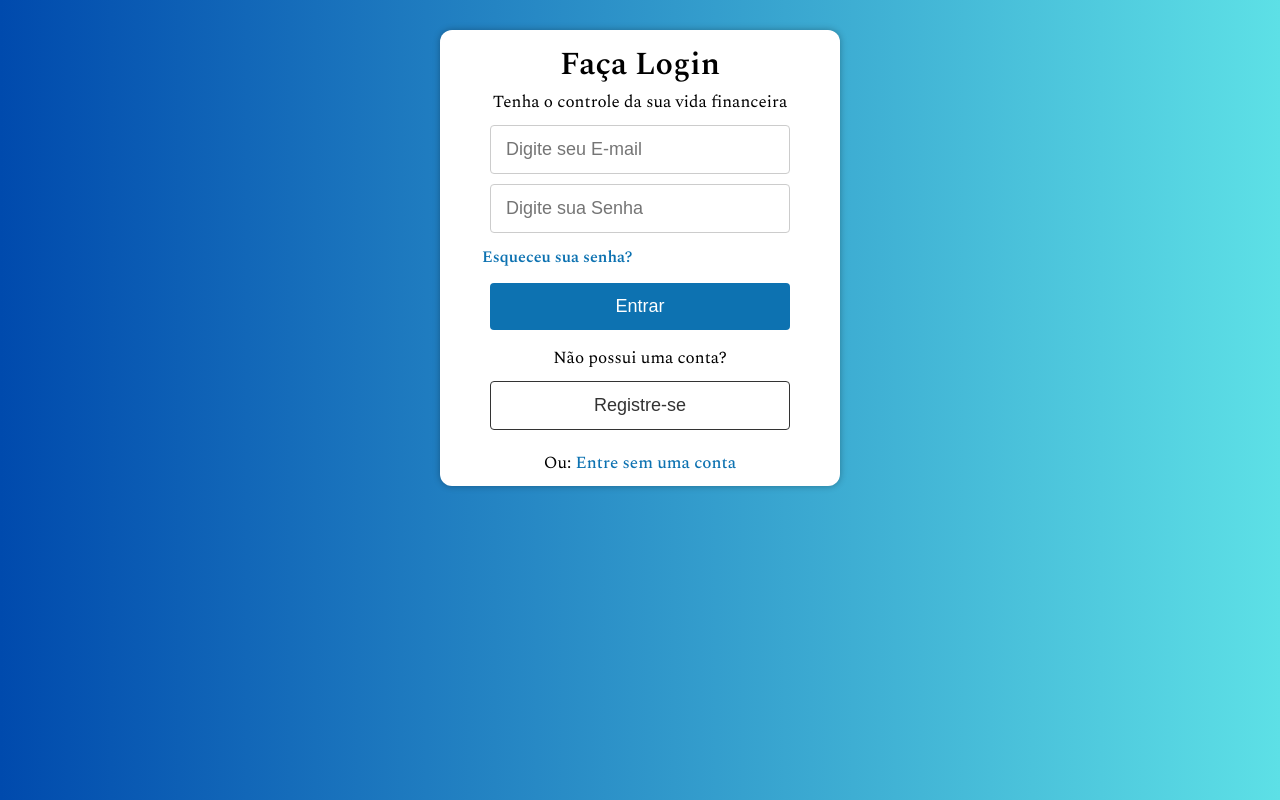
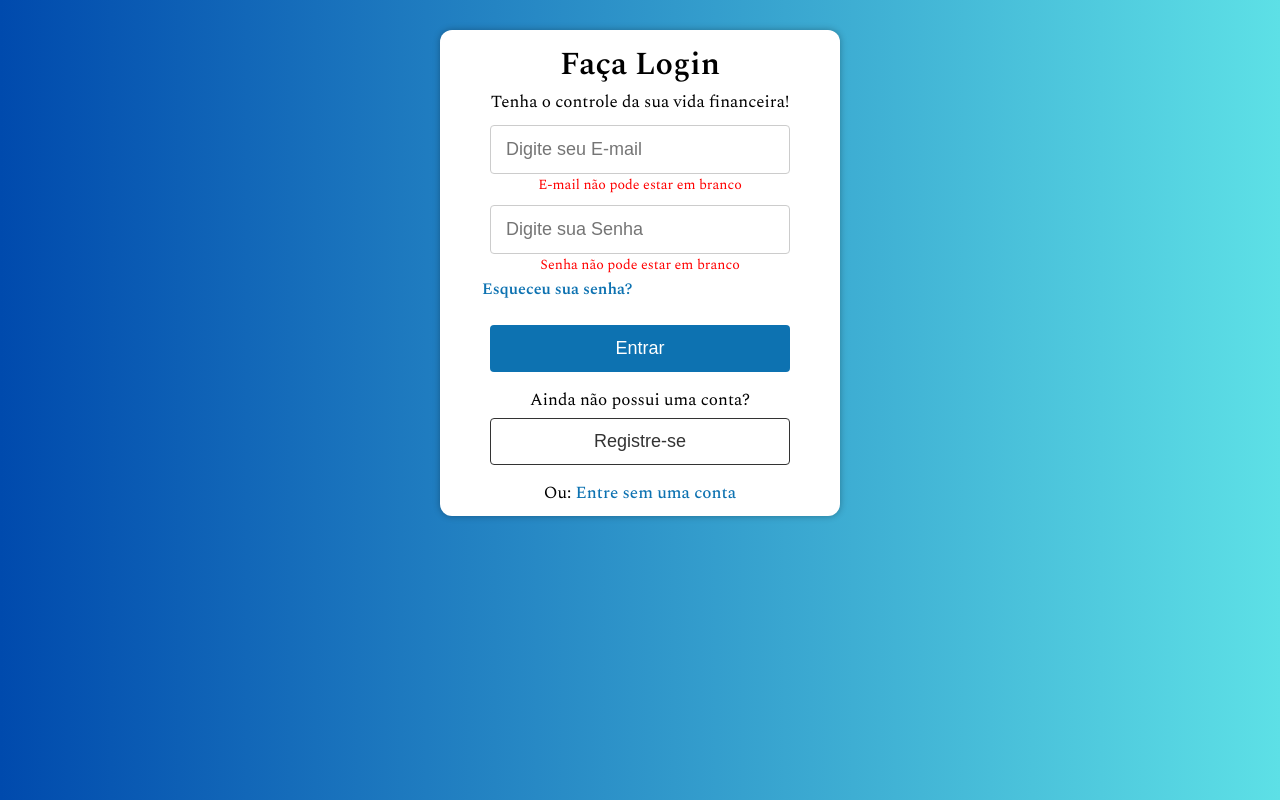
Before and after one commit to sandersonrafael/my-financial-app, a React (Vite) app in the folder front-end/: page / in a window 1280 px wide. Both pictures are taken after a click on the button "Entrar". Built offline with nearby package versions, Linux system fonts and the light colour scheme.

Commit message:
login page semi finished

```diff
--- a/front-end/package.json
+++ b/front-end/package.json
@@ -14,7 +14,8 @@
     "react-dom": "^18.2.0",
     "react-icons": "^4.10.1",
     "react-router-dom": "^6.14.1",
-    "styled-components": "^5.3.11"
+    "styled-components": "^5.3.11",
+    "validator": "^13.9.0"
   },
   "devDependencies": {
     "@vitejs/plugin-react": "^4.0.2",
--- a/front-end/src/components/Buttons/index.jsx
+++ b/front-end/src/components/Buttons/index.jsx
@@ -1,14 +1,14 @@
 import PropTypes from 'prop-types';
 import * as Styled from './styles';
 
-export const PrimaryButton = ({ children, style }) => (
-  <Styled.PrimaryButton style={style}>
+export const PrimaryButton = ({ children, style, onClick }) => (
+  <Styled.PrimaryButton style={style} onClick={onClick}>
     {children}
   </Styled.PrimaryButton>
 );
 
-export const SecondaryButton = ({ children, style }) => (
-  <Styled.SecondaryButton style={style}>
+export const SecondaryButton = ({ children, style, onClick }) => (
+  <Styled.SecondaryButton style={style} onClick={onClick}>
     {children}
   </Styled.SecondaryButton>
 );
@@ -16,9 +16,11 @@ export const SecondaryButton = ({ children, style }) => (
 PrimaryButton.propTypes = {
   children: PropTypes.node,
   style: PropTypes.object,
+  onClick: PropTypes.func,
 };
 
 SecondaryButton.propTypes = {
   children: PropTypes.node,
   style: PropTypes.object,
+  onClick: PropTypes.func,
 };
--- a/front-end/src/components/Buttons/styles.js
+++ b/front-end/src/components/Buttons/styles.js
@@ -17,7 +17,7 @@ export const PrimaryButton = styled.button`
 `;
 
 export const SecondaryButton = styled.button`
-  padding: 13px 15px;
+  padding: 12px 14px;
   font-size: 18px;
   border: none;
   outline: none;
--- a/front-end/src/pages/Login/index.jsx
+++ b/front-end/src/pages/Login/index.jsx
@@ -1,32 +1,113 @@
+import { useState } from 'react';
+
 import { Link } from 'react-router-dom';
 import { Container, Main, MainHeader, Input, P } from './styles';
-import { AskCamp } from './styles';
+import { AskCamp, Error } from './styles';
 import { PrimaryButton, SecondaryButton } from '../../components/Buttons';
+import { validateLogin, validateRegister } from '../../utils/validation';
 
 export default function Login() {
+  const [registerFields, setRegisterFields] = useState(false);
+  const [email, setEmail] = useState('');
+  const [password, setPassword] = useState('');
+  const [repeatPassword, setRepeatPassword] = useState('');
+  const [errors, setErrors] = useState({});
+
+  const handleChangeLoginRegister = () => {
+    setRegisterFields(!registerFields);
+    setErrors({});
+    setEmail('');
+    setPassword('');
+    setRepeatPassword('');
+  };
+
+  const handleLoginOrRegister = () => {
+    if (registerFields) {
+      const { emailMsgs, passwordMsgs, repeatPasswordMsgs } = validateRegister(
+        email,
+        password,
+        repeatPassword,
+      );
+      setErrors({ emailMsgs, passwordMsgs, repeatPasswordMsgs });
+    } else {
+      const { emailMsgs, passwordMsgs } = validateLogin(email, password);
+      setErrors({ emailMsgs, passwordMsgs });
+    }
+  };
+
   return (
     <Container>
       <Main>
-        <MainHeader>Faça Login</MainHeader>
+        <MainHeader>
+          {registerFields ? 'Crie Sua Conta' : 'Faça Login'}
+        </MainHeader>
 
-        <P>Tenha o controle da sua vida financeira</P>
+        <P>Tenha o controle da sua vida financeira!</P>
 
-        <Input type="text" placeholder="Digite seu E-mail" />
-        <Input type="password" placeholder="Digite sua Senha" />
+        <Input
+          type="email"
+          placeholder="Digite seu E-mail"
+          value={email}
+          onChange={(e) => setEmail(e.target.value)}
+        />
+        {errors.emailMsgs &&
+          errors.emailMsgs.map((value, key) => (
+            <Error key={key}>{value}</Error>
+          ))}
 
-        <AskCamp>
-          <Link to="/forgot-password">Esqueceu sua senha?</Link>
-        </AskCamp>
+        <Input
+          type="password"
+          placeholder="Digite sua Senha"
+          value={password}
+          onChange={(e) => setPassword(e.target.value)}
+        />
+        {errors.passwordMsgs &&
+          errors.passwordMsgs.map((value, key) => (
+            <Error key={key}>{value}</Error>
+          ))}
 
-        <PrimaryButton style={{ margin: '0 40px 15px' }}>Entrar</PrimaryButton>
+        {registerFields && (
+          <>
+            <Input
+              type="password"
+              placeholder="Confirme sua senha"
+              value={repeatPassword}
+              onChange={(e) => setRepeatPassword(e.target.value)}
+            />
+            {errors.repeatPasswordMsgs &&
+              errors.repeatPasswordMsgs.map((value, key) => (
+                <Error key={key}>{value}</Error>
+              ))}
+          </>
+        )}
 
-        <P>Não possui uma conta?</P>
+        {!registerFields && (
+          <AskCamp>
+            <Link to="/forgot-password">Esqueceu sua senha?</Link>
+          </AskCamp>
+        )}
 
-        <SecondaryButton style={{ margin: '0 40px 20px' }}>
-          Registre-se
+        <PrimaryButton
+          style={{ margin: '10px 40px 15px' }}
+          onClick={handleLoginOrRegister}
+        >
+          {registerFields ? 'Registrar-se' : 'Entrar'}
+        </PrimaryButton>
+
+        <P>{registerFields ? 'Já' : 'Ainda não'} possui uma conta?</P>
+
+        <SecondaryButton
+          style={{ margin: `5px 40px ${registerFields ? '33px' : '15px'}` }}
+          onClick={handleChangeLoginRegister}
+        >
+          {registerFields ? 'Faça Login' : 'Registre-se'}
         </SecondaryButton>
 
-        <P>Ou: <span>Entre sem uma conta</span></P>
+        {!registerFields && (
+          <P style={{ paddingBottom: 10 }}>
+            Ou: <span>Entre sem uma conta</span>
+          </P>
+        )}
       </Main>
     </Container>
   );
--- a/front-end/src/pages/Login/styles.js
+++ b/front-end/src/pages/Login/styles.js
@@ -42,7 +42,6 @@ export const MainHeader = styled.h1`
 export const P = styled.p`
   font-size: 17px;
   text-align: center;
-  padding: 0 0 10px;
 
   span {
     color: ${primaryColor};
@@ -56,7 +55,7 @@ export const P = styled.p`
 `;
 
 export const Input = styled.input`
-  margin: 0 40px 10px;
+  margin: 10px 40px 0;
   padding: 13px 15px;
   font-size: 18px;
   border: 1px solid #ccc;
@@ -81,3 +80,9 @@ export const AskCamp = styled.div`
     }
   }
 `;
+
+export const Error = styled.p`
+  color: red;
+  font-size: 14px;
+  text-align: center;
+`;
--- /dev/null
+++ b/front-end/src/utils/validation.js
@@ -0,0 +1,42 @@
+import validator from 'validator';
+
+export const validateLogin = (email, password) => {
+  const errors = {
+    emailMsgs: [],
+    passwordMsgs: [],
+  };
+
+  if(email.length === 0)
+    errors.emailMsgs.push('E-mail não pode estar em branco');
+  else if (email.includes(' '))
+    errors.emailMsgs.push('E-mail não pode conter espaços em branco');
+  else if (!validator.isEmail(email)) errors.emailMsgs.push('E-mail inválido');
+
+  // email not found in database ->
+  // register yourself to access or try another e-mail
+
+  if (password.length === 0)
+    errors.passwordMsgs.push('Senha não pode estar em branco');
+  else if (password.length < 6 || password.length > 24)
+    errors.passwordMsgs.push('Senha precisa ter de 6 a 24 caracteres');
+  if (password.includes(' '))
+    errors.passwordMsgs.push('Senha não pode conter espaços em branco');
+
+  // check if matches login and password and return email error if no
+
+  return errors;
+};
+
+export const validateRegister = (email, password, repeatPassword) => {
+  const errors = {
+    emailMsgs: [],
+    passwordMsgs: [],
+    repeatPasswordMsgs: [],
+  };
+
+  if (repeatPassword.length === 0) errors.repeatPasswordMsgs
+    .push('A confirmação de senha não pode estar em branco');
+  else if (password !== repeatPassword) errors.repeatPasswordMsgs
+    .push('A senha informada é diferente da confirmação');
+  return errors;
+};
```
Also changed, not shown: 2 other files (tests, documents, lock files or other folders).
